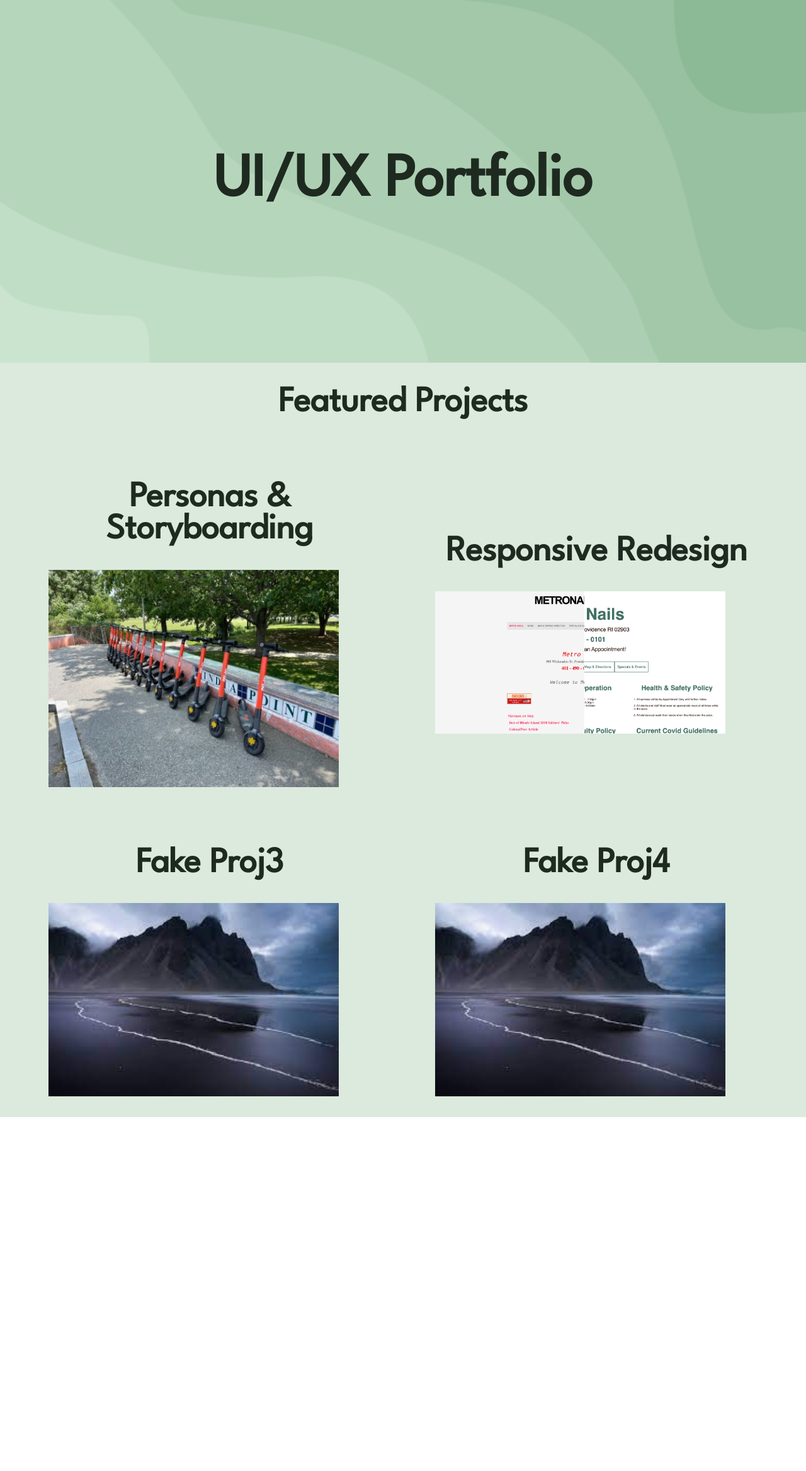
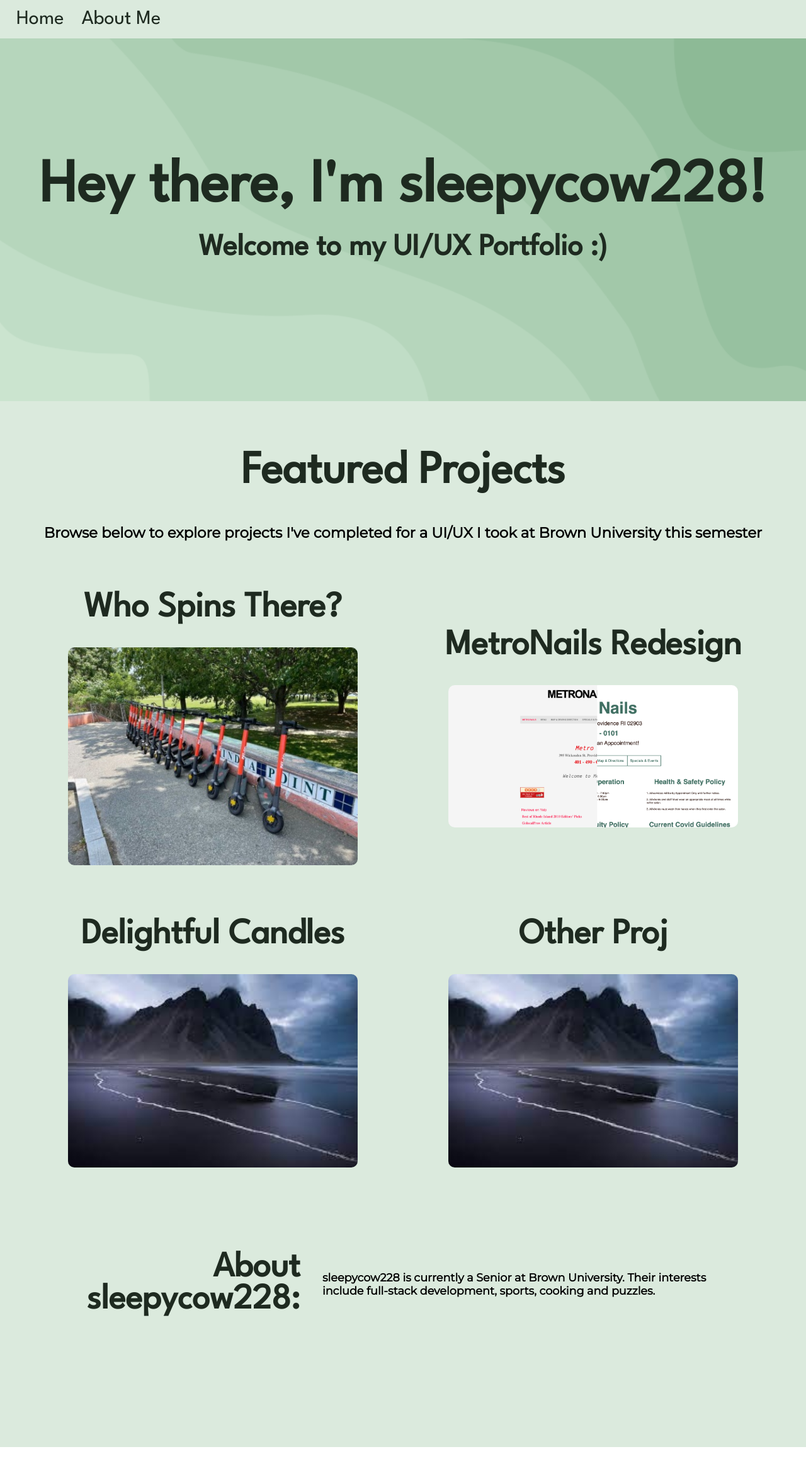
Before and after one commit to jhagiwar/csci1300-portfolio, a React (Create React App) app: page / in a window 1280 px wide. Shown: the top 2336 px of the page at 63% size. After the commit the page ends 2298 px from the top, so only its background shows below. Built offline with nearby package versions, Linux system fonts and the light colour scheme.

Commit message:
proj 1&2 done started 3

```diff
--- a/src/App.css
+++ b/src/App.css
@@ -10,8 +10,24 @@
 }
 
 .App {
+  text-align: center;
   font-family: 'League Spartan', 'Montserrat', 'arial', 'sans-serif';
   background-color: var(--lightest-green);
+  padding-bottom: 50px;
+}
+
+.NavBar {
+  display: flex;
+  flex-direction: row;
+  justify-content: start;
+  align-content: center;
+  padding: 1em;
+}
+
+.NavBarElement {
+  color: var(--darkest-green);
+  text-decoration: none;
+  margin: 10px;
 }
 
 .App-header {
@@ -34,16 +50,58 @@
   color: var(--darkest-green);
 }
 
+@keyframes fadeIn {
+  from {
+    opacity: 0.5;
+
+  }
+
+  to {
+    opacity: 1;
+  }
+}
+
+@keyframes grow {
+  from {
+    scale: 0.95;
+
+  }
+
+  to {
+    scale: 1;
+  }
+}
+
+
+.header-text {
+  position: relative;
+  animation-name: fadeIn, grow;
+  animation-duration: 2s;
+}
+
+.header-sub {
+  font-size: 0.5em;
+  padding: 30px;
+}
+
+
 .HomeButton {
-  color: var(--darkest-green);
-  font-size: 0.7em;
-  margin: 10px;
+  background-color: var(--darkest-green);
+  color: var(--lightest-green);
+  font-size: 2em;
+  padding: 10px;
+  margin: 10;
+  border-radius: 10px;
+  text-decoration: none;
+}
+
+.HomeButton:hover {
+  background-color: var(--mid-green);
 }
 
 h1 {
   color: var(--darkest-green);
   font-size: 3.5em;
-  text-align: center;
 }
 
 h2 {
@@ -52,7 +110,18 @@ h2 {
 }
 
 p {
-  font-size: 1.3em;
+  font-size: 1.1em;
   font-weight: 600;
   font-family: 'Montserrat'
 }
+
+
+.hoverText p {
+  font-size: 0.6em;
+  font-weight: 600;
+  font-family: 'Montserrat'
+}
+
+img {
+  border-radius: 10px;
+}
--- a/src/App.js
+++ b/src/App.js
@@ -4,6 +4,8 @@ import { Link, Route, Routes } from 'react-router-dom';
 import Home from './Home';
 import Personas from './Personas';
 import Responsive from './Responsive';
+import { Nav } from 'react-bootstrap';
+import Development from './Development';
 
 function App() {
 
@@ -12,24 +14,40 @@ function App() {
       <Routes>
         <Route path="/" element={
           <>
+            <a id="top"></a>
+            <NavBar />
             <AppHeader title="home" />
             <Home />
           </>
         } />
         <Route path="/PersonasAndStoryboard" element={
           <>
-            <AppHeader title="Personas & Storyboard" />
+            <a id="top"></a>
+            <NavBar />
+            <AppHeader title="Spin User Assesment" subtitle="Personas & Storyboard" />
             <Personas />
-            <h1><Link className="HomeButton" to="/">
-              See All Projects</Link></h1>
+            <a href='/#' className="HomeButton">
+              Return To Home</a>
           </>
         } />
         <Route path="/ResponsiveRedesign" element={
           <>
-            <AppHeader title="Responsive Redesign" />
+            <a id="top"></a>
+            <NavBar />
+            <AppHeader title="MetroNails Redesign" subtitle="Responsive Redesign" />
             <Responsive />
-            <h1><Link className="HomeButton" to="/">
-              See All Projects</Link></h1>
+            <a href='/#' className="HomeButton">
+              Return To Home</a>
+          </>
+        } />
+        <Route path="/Development" element={
+          <>
+            <a id="top"></a>
+            <NavBar />
+            <AppHeader title="Delightful Candles" subtitle="Development" />
+            <Development />
+            <a href='/#' className="HomeButton">
+              Return To Home</a>
           </>
         } />
       </Routes>
@@ -41,19 +59,39 @@ function AppHeader(props) {
   if (props.title == "home") {
     return (
       <div className="App-header">
-        UI/UX Portfolio
+        <div className='header-text'>
+          Hey there, I'm sleepycow228!
+          <br />
+          <div className='header-sub'>
+            {"Welcome to my UI/UX Portfolio :)"}
+          </div>
+        </div>
       </div>
     )
   }
   else {
     return (
       <div className="App-header">
-        {props.title}
-        <Link className="HomeButton" to="/">
-          See All Projects</Link>
+        <div className='header-text'>
+          {props.title}
+          <div className='header-sub'>
+            {props.subtitle}
+          </div>
+        </div>
       </div>
     )
   }
 }
 
+function NavBar() {
+  return (
+    <div className='NavBar' id='NavBar'>
+      <nav>
+        <Link to="/" className='NavBarElement'> Home</Link>
+        <a className='NavBarElement' href="/#AboutMe"> About Me</a>
+      </nav>
+    </div>
+  )
+}
+
 export default App;
--- /dev/null
+++ b/src/Development.js
@@ -0,0 +1,17 @@
+import './Development.css';
+import './Project.css';
+
+function Development() {
+    return (
+        <div className="Project">
+            <div className='ProjectSection'>
+                <h1> Development </h1>
+                <p>
+                    Super amazing details
+                </p>
+            </div>
+        </div >
+
+    )
+}
+export default Development
--- a/src/Home.css
+++ b/src/Home.css
@@ -1,7 +1,17 @@
+.Home {
+    display: flex;
+    flex-wrap: wrap;
+    justify-content: center;
+    align-content: center;
+    padding-bottom: 50px;
+}
+
 .ProjectGallery {
     display: flex;
     flex-wrap: wrap;
+    flex-direction: row;
     justify-content: space-evenly;
+    align-content: space-evenly;
 }
 
 .ProjectCard {
@@ -10,7 +20,7 @@
     justify-content: center;
     align-content: center;
     width: 40%;
-    padding: 2%;
+    padding: 20px 10px;
 }
 
 .ProjectCardMain {
@@ -19,11 +29,44 @@
 }
 
 .ProjectCardMain:hover .ProjectCardMainImage {
+    animation-name: hoverFadeIn;
+    animation-duration: 0.25s;
     opacity: 0.25;
+    scale: 1.05;
+}
+
+.AboutMe {
+    display: flex;
+    flex-direction: row;
+    justify-content: space-evenly;
+    text-align: left;
+    align-content: center;
+}
+
+.AboutMe p {
+    vertical-align: middle;
+}
+
+@keyframes hoverFadeIn {
+    from {
+        opacity: 1;
+        scale: 1;
+
+    }
+
+    to {
+        opacity: 0.25;
+        scale: 1.05;
+    }
 }
 
 .ProjectCardMain:hover .hoverText {
     opacity: 1;
+}
+
+.ProjectCardMainImage {
+    width: 90%;
+    border-radius: 10px;
 }
 
 .ProjectCardMainImage {
@@ -41,3 +84,12 @@
     transform: translate(-50%, -50%);
     text-align: center;
 }
+
+.gallery-header {
+    font-size: 1.3em;
+    padding-top: 30px;
+}
+
+img {
+    border-radius: 10px;
+}
--- a/src/Home.js
+++ b/src/Home.js
@@ -1,12 +1,15 @@
 import './Home.css';
+import './Project.css'
 import { useState } from 'react';
 import { Link, Route, Routes } from 'react-router-dom';
 
 const projectData = [
-    { name: "Personas & Storyboarding", image: "images/small_scooter.jpg", href: "/PersonasAndStoryboard", shortDescription: "I find the increasing popularity of electric scooters as a form of transportation fascinating. In this project to better understand the users of electric scooters, I  created two personas representing these users and illustrated a storyboard for one of these personas." },
-    { name: "Responsive Redesign", image: "images/responsiveredesigncover.png", href: "/ResponsiveRedesign", shortDescription: "MetroNails is a nail salon here in Providence I really enjoyed my experience at. I looked at their online presence however and thought is was outdated and didn't match the quality of the business. Walk through the process of redesigning MetroNails current website with me! I analyze current problems and consider possible solutions before creating an alternative site." },
-    { name: "Fake Proj3", image: "landscape.jpg", shortDescription: "must give us pause. There's the respect that makes calamity of so long a life; for who would bear the whips and scorns of time, the oppressor's wrong, the proud man's contumely, the pangs of dispriz'd love, the law's delay, the insolence of office, and the spurns that patient merit of the unworthy takes, when he himself might his quietus make with a bare bodkin? Who would fardels bear, to grunt and sweat under a weary life, but that the dread of something after death, the undiscover'd country from whose bourn no traveller returns, puzzles the will, " },
-    { name: "Fake Proj4", image: "landscape.jpg", shortDescription: "and makes us rather bear those ills we have, than fly to others that we know not of? Thus consience doth make cowards of us all; and thus the native hue of resolution is sicklied o'er with the pale cast of thought, and enterprises of great pith and moment with this regard their currents turn awry, and lose the name of action." }
+    { name: "Who Spins There?", image: "images/small_scooter.jpg", href: "/PersonasAndStoryboard", shortDescription: "Come with me on my journey to better understand the users of spin scooters! This includes interview summaries, user personas, and a storyboard" },
+    {
+        name: "MetroNails Redesign", image: "images/responsiveredesigncover.png", href: "/ResponsiveRedesign", shortDescription: "Makeover time! Take a look at this redesign of the MetroNails website, the website of a Nail Salon in Providence"
+    },
+    { name: "Delightful Candles", image: "landscape.jpg", href: "/Development", shortDescription: "Want to browse some delightful candles? This was my first interactive interface and is a shopping page for a fictional candle shop." },
+    { name: "Other Proj", image: "landscape.jpg", href: "/Development", shortDescription: "and makes us rather bear those ills we have, than fly to others that we know not of? Thus consience doth make cowards of us all; and thus the native hue of resolution is sicklied o'er with the pale cast of thought, and enterprises of great pith and moment with this regard their currents turn awry, and lose the name of action." }
 ]
 
 
@@ -14,11 +17,19 @@ function Home() {
 
     return (
         <div className="Home">
-            <h1> Featured Projects </h1>
+            <div className='gallery-header'>
+                <h1> Featured Projects </h1>
+                <p> Browse below to explore projects I've completed for a UI/UX I took at Brown University this semester</p>
+            </div>
             <div className='ProjectGallery'>
                 {projectData.map((project) => (
                     ProjectCard(project)
                 ))}
+            </div>
+            <a name="AboutMe"></a>
+            <div className='AboutMe ProjectSection' id='AboutMe'>
+                <h1>About sleepycow228:</h1>
+                <p>sleepycow228 is currently a Senior at Brown University. Their interests include full-stack development, sports, cooking and puzzles. </p>
             </div>
         </div>
     );
--- a/src/Personas.css
+++ b/src/Personas.css
@@ -60,3 +60,7 @@
     font-family: Georgia, 'Times New Roman', Times, serif;
 
 }
+
+img {
+    border-radius: 25px;
+}
--- a/src/Personas.js
+++ b/src/Personas.js
@@ -13,21 +13,21 @@ function Personas() {
                 <h1>Research & Background</h1>
                 <p> The first step in creating personas and a storyboard was to step into a user’s shoes as they interact with a scooter interface. To do so I observed users interact with the scooter interface, created interview questions and conducted interviews with real users. Based on the responses from the interviews I then created two personas with empathy maps and a storyboard.
                 </p>
-                <img src="images/SpinInterface.jpg"></img>
+                <img src="images/personas/SpinInterface.jpg"></img>
             </div>
             <div className='Personas'>
                 <h1>Personas</h1>
                 <div class="persona-container">
                     <div class="persona">
                         <h2>Late Larry </h2>
-                        <p> Larry is a college student who is running late for a class across campus. The Spin Scooter interface allows
+                        <p style={{ 'height': '170px' }}> Larry is a college student who is running late for a class across campus. The Spin Scooter interface allows
                             Larry to quickly connect his ride to the app, operate the scooter and monitor his speed. Larry
                             represents users who are in a rush and looking for a quick and easy mode of transportation.</p>
                         <img src="images/personas/PersonaEmpathyMap1.jpg" alt="Sketch of the spin scooter user interface" width={'90%'} />
                     </div>
                     <div class="persona">
                         <h2>Social Suzy</h2>
-                        <p> Suzy is a young woman who is looking for a fun and inexpensive way to travel with her sister to meet her
+                        <p style={{ 'height': '170px' }}> Suzy is a young woman who is looking for a fun and inexpensive way to travel with her sister to meet her
                             friends at a bowling alley. The Spin Scooter interface allows her to easily connect the ride to her app,
                             operate
                             the scooter at the speed she desires, and monitor the battery of the scooter. Suzy represents users who's
--- a/src/Project.css
+++ b/src/Project.css
@@ -8,17 +8,20 @@
 
 .ProjectSection {
     display: flex;
-    flex-wrap: wrap;
+    /* flex-wrap: wrap; */
     flex-direction: row;
     align-content: center;
     justify-content: space-around;
     width: 80%;
+    border-radius: 10px;
+    padding: 50px 0px;
+}
 
-}
 
 .ProjectSection h1 {
     width: 30%;
     text-align: end;
+    border-radius: 10px;
 
 }
 
@@ -43,3 +46,7 @@
     display: flex;
     flex-direction: column;
 }
+
+img {
+    border-radius: 25px;
+}
--- a/src/Responsive.css
+++ b/src/Responsive.css
@@ -21,9 +21,27 @@
     align-content: center;
 }
 
+.colContainer {
+    display: flex;
+    flex-direction: row;
+    flex-wrap: wrap;
+    justify-content: space-around;
+    align-content: center;
+}
+
+.catContainer {
+    display: flex;
+    flex-direction: column;
+    flex-wrap: wrap;
+    justify-content: center;
+    align-content: center;
+    width: 35%;
+}
+
 .usabilityText {
     display: flex;
-    width: 40%;
+    width: 90%;
+    text-align: start;
 }
 
 .usabilityText h2 {
@@ -35,3 +53,7 @@ a {
     color: var(--darkest-green);
     font-size: 2em;
 }
+
+img {
+    border-radius: 25px;
+}
```
Also changed, not shown: src/Responsive.js (+50 -19 lines), src/Development.css (added).
